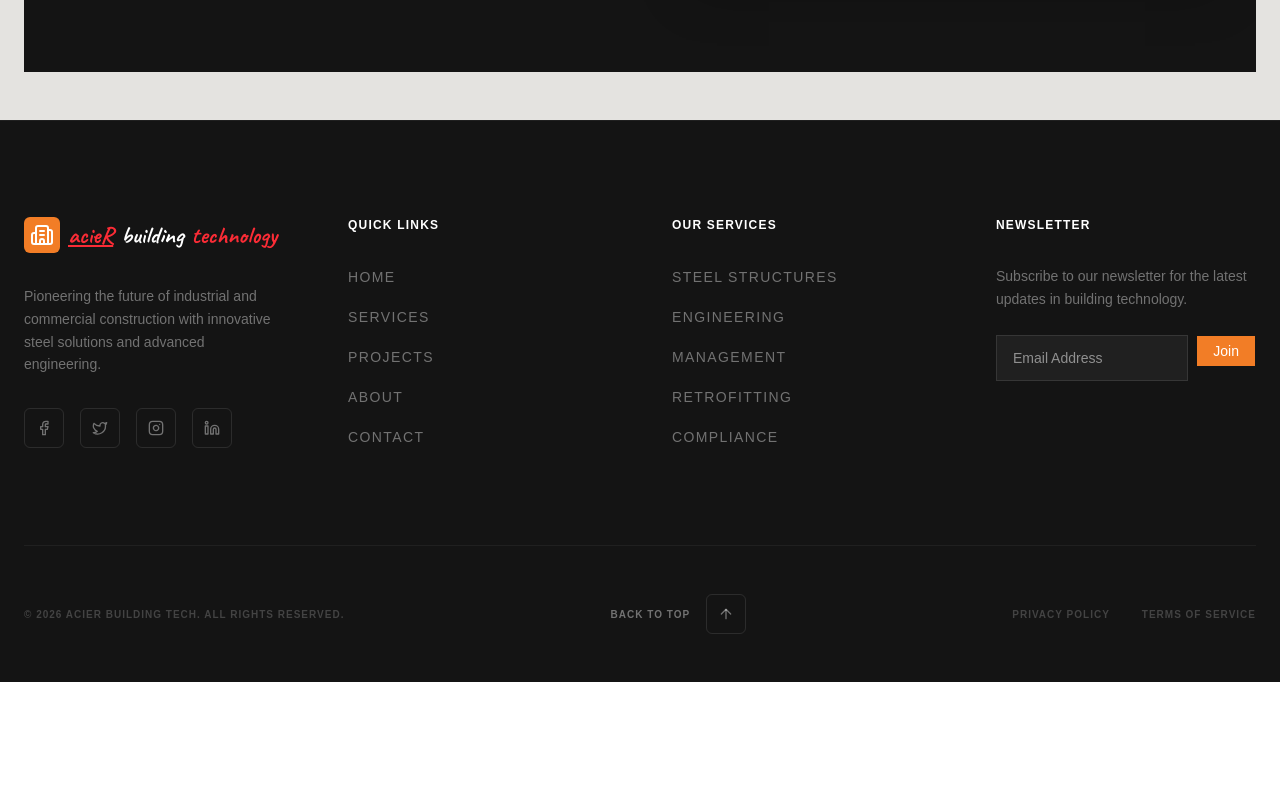
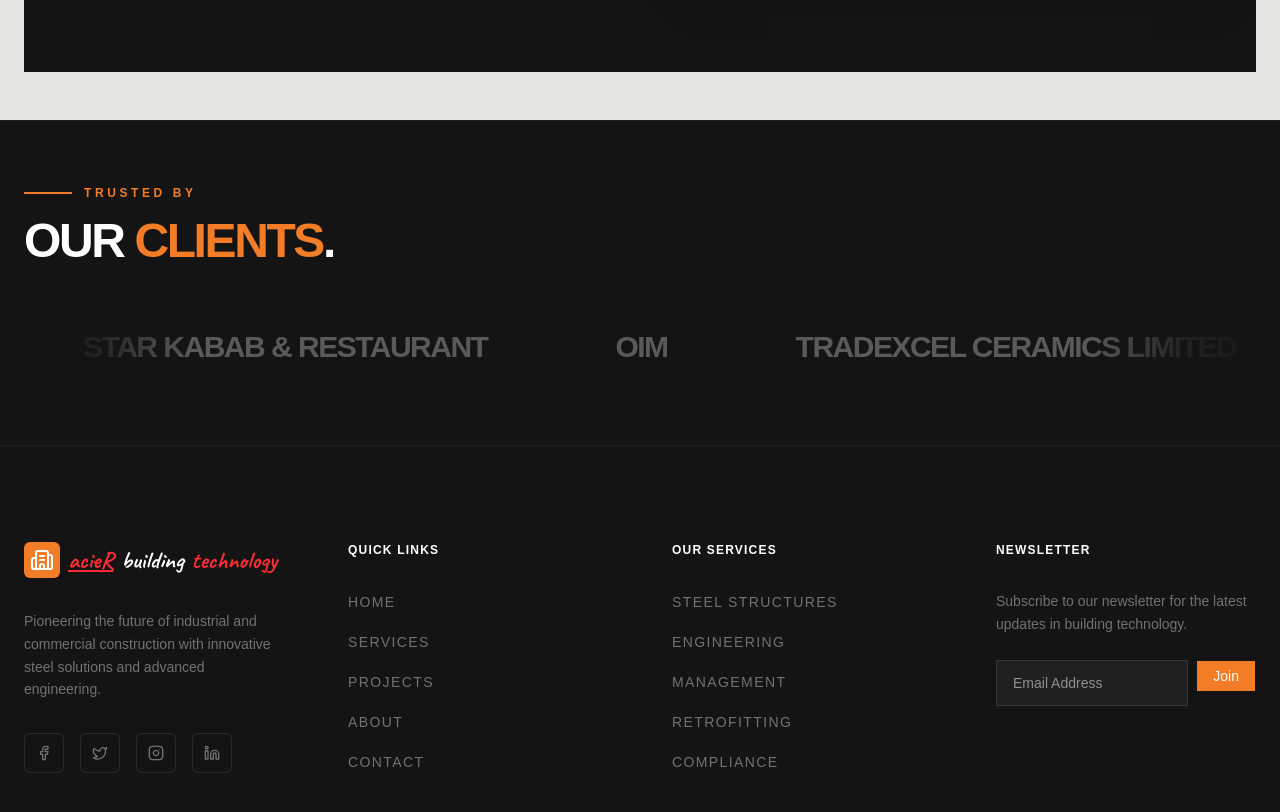
Before and after one commit to mkError420/Acier-Building-Tech, a React (Vite) app: page /contact in a window 1280 px wide. Shown: the part 1080-1892 px from the top of the page. Before the commit the page ends 1762 px from the top, so only its background shows below. Built offline with nearby package versions, Linux system fonts and the light colour scheme.

Commit message:
feat: Add client testimonials carousel
Introduces a new `Clients` component to display a rotating list of trusted clients. This enhances the credibility and visual appeal of the application by showcasing partnerships and industry recognition. The component is integrated into the main `App` layout.

```diff
--- a/src/App.tsx
+++ b/src/App.tsx
@@ -1,6 +1,7 @@
 import { BrowserRouter as Router, Routes, Route } from "react-router-dom";
 import Navbar from "./components/Navbar";
 import Footer from "./components/Footer";
+import Clients from "./components/Clients";
 import ScrollToTop from "./components/ScrollToTop";
 import Home from "./pages/Home";
 import Services from "./pages/Services";
@@ -23,6 +24,7 @@ export default function App() {
             <Route path="/contact" element={<Contact />} />
           </Routes>
         </main>
+        <Clients />
         <Footer />
       </div>
     </Router>
--- /dev/null
+++ b/src/components/Clients.tsx
@@ -0,0 +1,66 @@
+import React from "react";
+import { motion } from "motion/react";
+
+const clients = [
+  "building technology & ideas ltd - bti",
+  "Star Kabab & Restaurant",
+  "OIM",
+  "Tradexcel Ceramics Limited",
+  "UNHCR",
+  "Work Field Group",
+  "Micro trade group",
+  "STS Group",
+  "SB Group",
+  "Union group",
+  "DOM-INNO",
+  "FRIENDSHIP"
+];
+
+export default function Clients() {
+  // Duplicate the list for seamless looping
+  const duplicatedClients = [...clients, ...clients];
+
+  return (
+    <section className="py-16 bg-brand-dark border-t border-white/5 overflow-hidden">
+      <div className="container mx-auto px-6 mb-12">
+        <div className="flex items-center gap-3 mb-4">
+          <div className="h-[2px] w-12 bg-brand-orange" />
+          <span className="text-brand-orange uppercase tracking-[0.3em] text-xs font-bold">
+            Trusted By
+          </span>
+        </div>
+        <h2 className="text-3xl md:text-5xl font-black text-white uppercase tracking-tighter">
+          Our <span className="text-brand-orange">Clients</span>.
+        </h2>
+      </div>
+
+      <div className="relative flex items-center py-4">
+        {/* Ticker Container */}
+        <motion.div
+          className="flex whitespace-nowrap gap-16 items-center"
+          animate={{
+            x: ["0%", "-50%"],
+          }}
+          transition={{
+            duration: 40,
+            ease: "linear",
+            repeat: Infinity,
+          }}
+        >
+          {duplicatedClients.map((client, index) => (
+            <div
+              key={`${client}-${index}`}
+              className="text-white/30 hover:text-brand-orange transition-all duration-500 text-xl md:text-3xl font-black uppercase tracking-tighter px-8 cursor-default"
+            >
+              {client}
+            </div>
+          ))}
+        </motion.div>
+
+        {/* Gradient Overlays for smooth fade */}
+        <div className="absolute inset-y-0 left-0 w-48 bg-gradient-to-r from-brand-dark via-brand-dark/80 to-transparent z-10 pointer-events-none" />
+        <div className="absolute inset-y-0 right-0 w-48 bg-gradient-to-l from-brand-dark via-brand-dark/80 to-transparent z-10 pointer-events-none" />
+      </div>
+    </section>
+  );
+}
```
